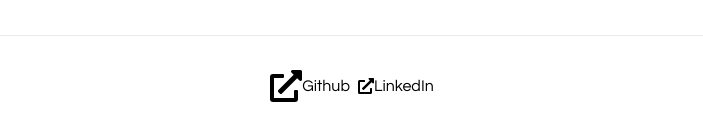
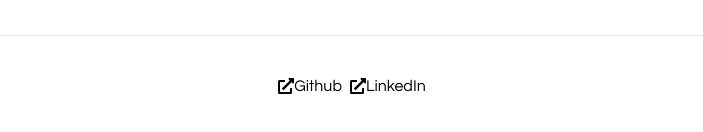
Before and after one commit to mnazari95/portfolio, a Next.js app: page / in a window 1280 px wide. Shown: the part 3965-4097 px from the top of the page, without its empty margins (288-991 px from the left). Built offline with nearby package versions, Linux system fonts and the light colour scheme.

Commit message:
fixed icon size

```diff
--- a/pages/index.js
+++ b/pages/index.js
@@ -96,7 +96,7 @@ export default function Home() {
           target="_blank"
           rel="noopener noreferrer"
         >
-          <FontAwesomeIcon icon={faExternalLinkAlt} size="2x"/> Github
+          <FontAwesomeIcon icon={faExternalLinkAlt}/> Github
         </a>
         <a
           href="https://ca.linkedin.com/in/hafiz-nazari-1b324a10a"
```
